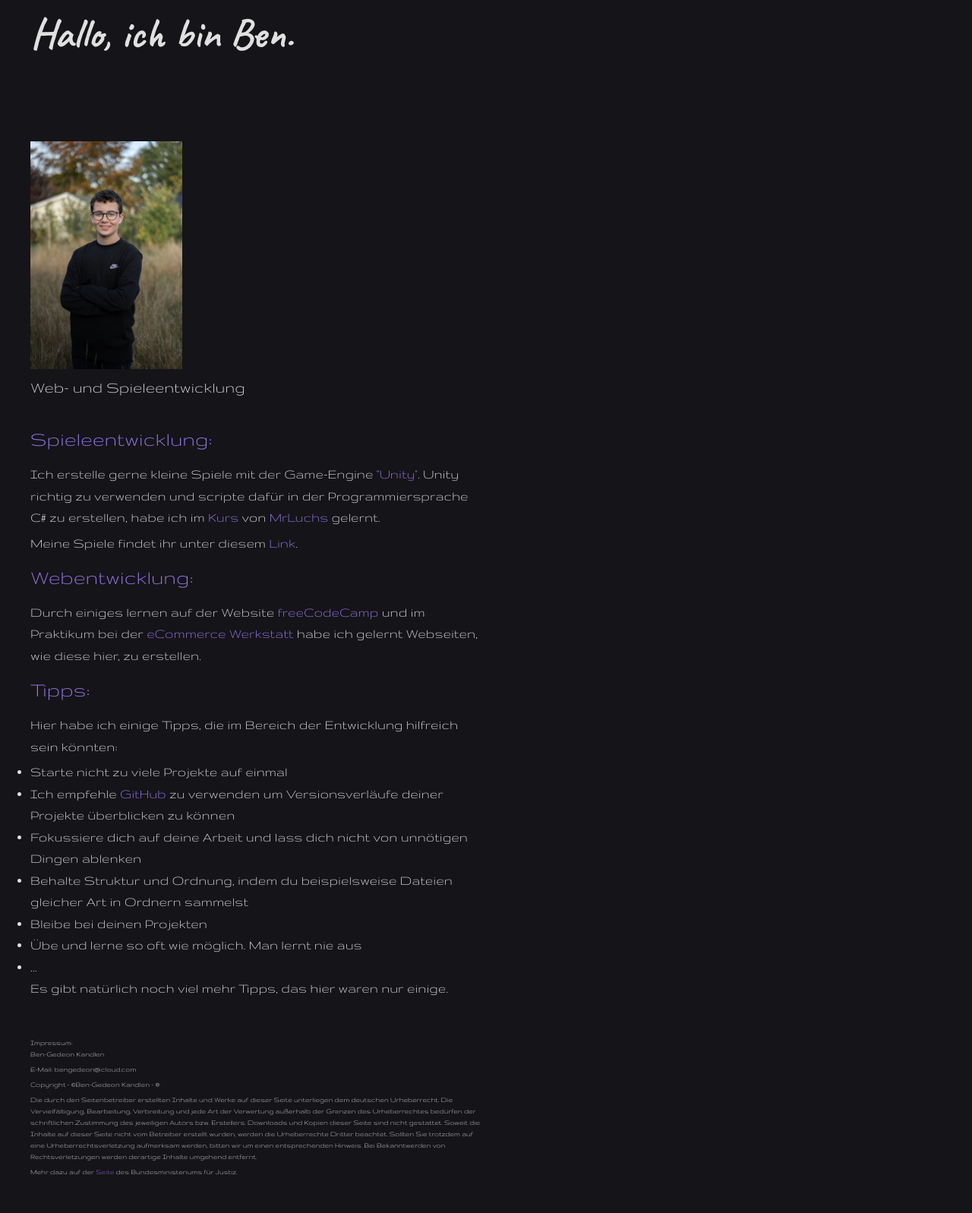
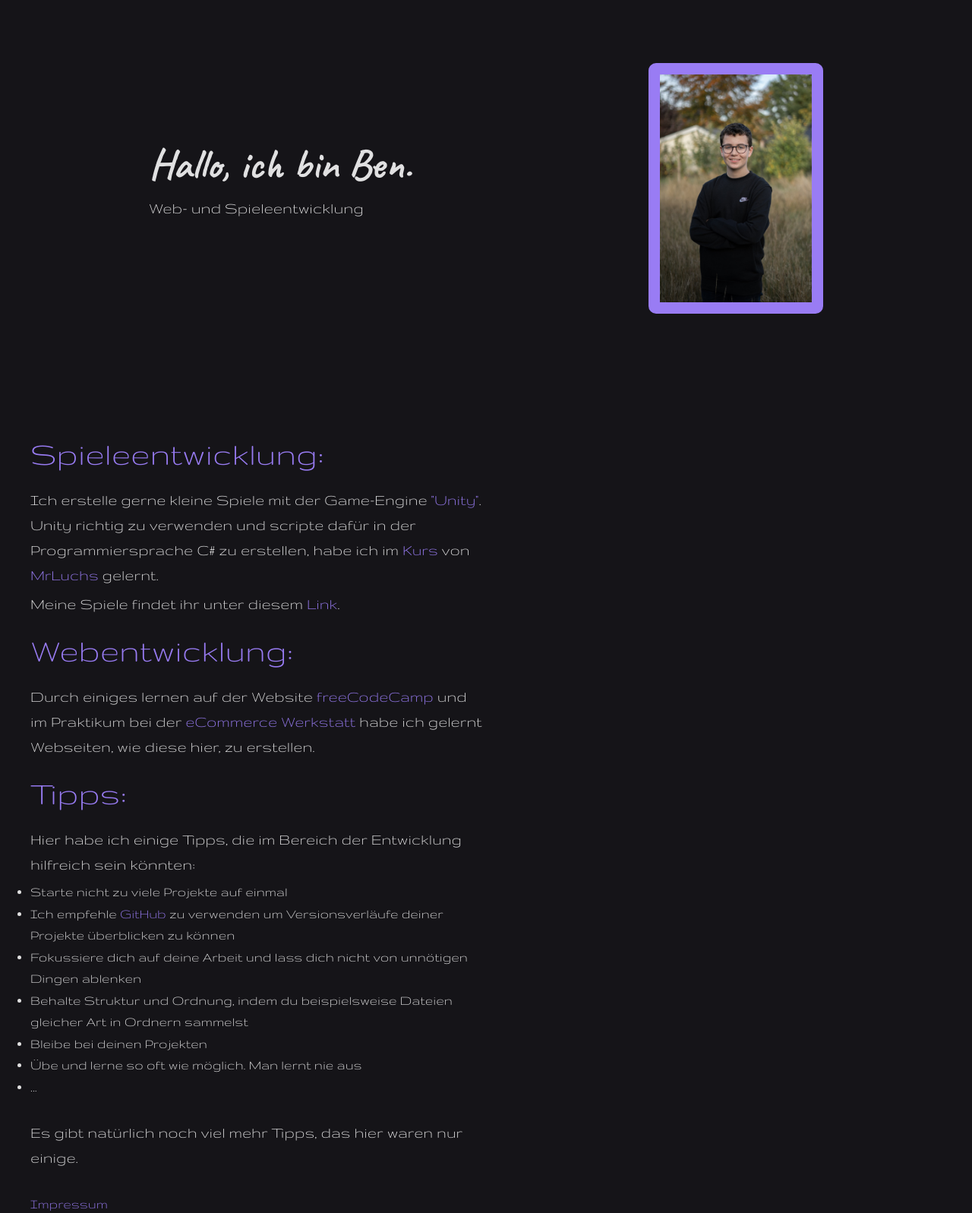
Before and after one commit to BenGedeonKandlen/benkandlen, a website built with Vite: page index.html in a window 1280 px wide. Shown: the part 167-1764 px from the top of the page at 76% size. Before the commit the page ends 1723 px from the top, so only its background shows below. Built offline with nearby package versions, Linux system fonts and the light colour scheme.

Commit message:
impressum page added

```diff
--- a/index.html
+++ b/index.html
@@ -10,8 +10,8 @@
   <main>
    <script type="module" src="/main.js"></script>
    <header>
-        <a href="https://benkandlen.netlify.app/">
-            <h2 class="flex-item">Ben-Gedeon Kandlen</h2>
+        <a href="/">
+            <h2 class="header-name">Ben-Gedeon Kandlen</h2>
         </a>
         <a href="https://github.com/BenGedeonKandlen" class="flex-item">
          <img src="/assets/images/github.svg" alt="GitHub Logo" />
@@ -21,9 +21,13 @@
         </a>
    </header>
    <div class="inhalt">
-     <h1 class="heading">Hallo, ich bin Ben.</h1>
-     <img src="/assets/images/foto-ben.jpeg" class="personal-img" class="heading">
-     <h3>Web- und Spieleentwicklung</h3>
+     <div class="heading">
+      <div>
+       <h1>Hallo, ich bin Ben.</h1>
+         <h3>Web- und Spieleentwicklung</h3>
+      </div>
+       <img src="/assets/images/foto-ben.jpeg" class="personal-img">
+     </div>
      <h2>Spieleentwicklung:</h2>
      <p>Ich erstelle gerne kleine Spiele mit der Game-Engine <a href="https://unity.com/de">"Unity"</a>. Unity richtig zu verwenden und scripte dafür in der Programmiersprache C# zu erstellen, habe ich im <a href="https://www.mrluchs.de/">Kurs</a> von <a href="https://www.youtube.com/@MrLuchs">MrLuchs</a> gelernt.</p>
      <p>Meine Spiele findet ihr unter diesem <a href="https://dreambenk07.itch.io/essentho-game">Link</a>.</p>
@@ -40,24 +44,8 @@
        <li>Übe und lerne so oft wie möglich. Man lernt nie aus</li>
        <li>...</li>
      </ul>
-     <p>Es gibt natürlich noch viel mehr Tipps, das hier waren nur einige.</p>
-   </div>
-   <!--
-   <div class="inhalt">
-       <h2>Du willst eine Nachricht hinterlassen?</h2>
-   </div>
-   <form class="Kommentare" class="inhalt" action="https://benkandlen.netlify.app/" method="POST" netlify>
-       <textarea id="comments" name="comments" placeholder="Hier Nachricht eingeben..."></textarea>
-       <input type="submit" value="Absenden" />
-   </form>
-   -->
-   <div class="impressum" class="inhalt">
-     <h4>Impressum:</h4>
-     <p>Ben-Gedeon Kandlen</p>
-     <p>E-Mail: bengedeon@icloud.com</p>
-     <p>Copyright - ©Ben-Gedeon Kandlen - ®</p>
-     <p>Die durch den Seitenbetreiber erstellten Inhalte und Werke auf dieser Seite unterliegen dem deutschen Urheberrecht. Die Vervielfältigung, Bearbeitung, Verbreitung und jede Art der Verwertung außerhalb der Grenzen des Urheberrechtes bedürfen der schriftlichen Zustimmung des jeweiligen Autors bzw. Erstellers. Downloads und Kopien dieser Seite sind nicht gestattet. Soweit die Inhalte auf dieser Seite nicht vom Betreiber erstellt wurden, werden die Urheberrechte Dritter beachtet. Sollten Sie trotzdem auf eine Urheberrechtsverletzung aufmerksam werden, bitten wir um einen entsprechenden Hinweis. Bei Bekanntwerden von Rechtsverletzungen werden derartige Inhalte umgehend entfernt.</p>
-     <p>Mehr dazu auf der <a href="https://www.bmj.de/DE/Themen/FokusThemen/Urheberrecht/Urheberrecht_node.html">Seite</a> des Bundesministeriums für Justiz.</p>
+     <p class="bottom">Es gibt natürlich noch viel mehr Tipps, das hier waren nur einige.</p>
+       <a href="impressum.html" class="bottom">Impressum</a>
    </div>
   </main>
   </body>
--- a/style.css
+++ b/style.css
@@ -45,13 +45,15 @@ header {
   justify-content: space-between;
 }
 
+.header-name {
+  font-size: 30px;
+}
+
 .setting-icon {
   width: 35px;
 }
 
 h1 {
-  margin-bottom: 100px;
-  margin-top: 70px;
   font-family: Caveat;
   font-size: 55px;
 }
@@ -59,12 +61,16 @@ h1 {
 .heading {
   display: flex;
   align-items: center;
-  justify-content: space-between;
+  justify-content: space-around;
+  margin-top: 150px;
+  margin-bottom: 150px;
 }
 
 .personal-img {
   height: 300px;
   width: auto;
+  border: 15px solid #997CF4;
+  border-radius: 10px;
 }
 
 h2 {
@@ -72,6 +78,7 @@ h2 {
   margin-bottom: 10px;
   margin-top: 10px;
   font-family: Gruppo, serif;
+  font-size: 46px;
 }
 
 h3 {
@@ -93,6 +100,7 @@ p {
   max-width: 600px;
   text-align: left;
   margin-bottom: 5px;
+  font-size: 22px;
 }
 
 ul {
@@ -106,23 +114,11 @@ li {
 }
 
 .impressum {
-  font-size: 10px;
   margin-top: 50px;
   text-align: left;
 }
 
-.Kommentare {
-  text-align: left;
+.bottom {
+  margin-top: 30px;
+  margin-bottom: 30px;
 }
-
-/*
-textarea {
-  width: 350px;
-  height: 50px;
-  max-height: 50px;
-  min-height: 50px;
-  max-width: 350px;
-  min-width: 350px;
-  border-radius: 7px;
-}
-*/
```
Also changed, not shown: impressum.html (added, +33 -0 lines).
